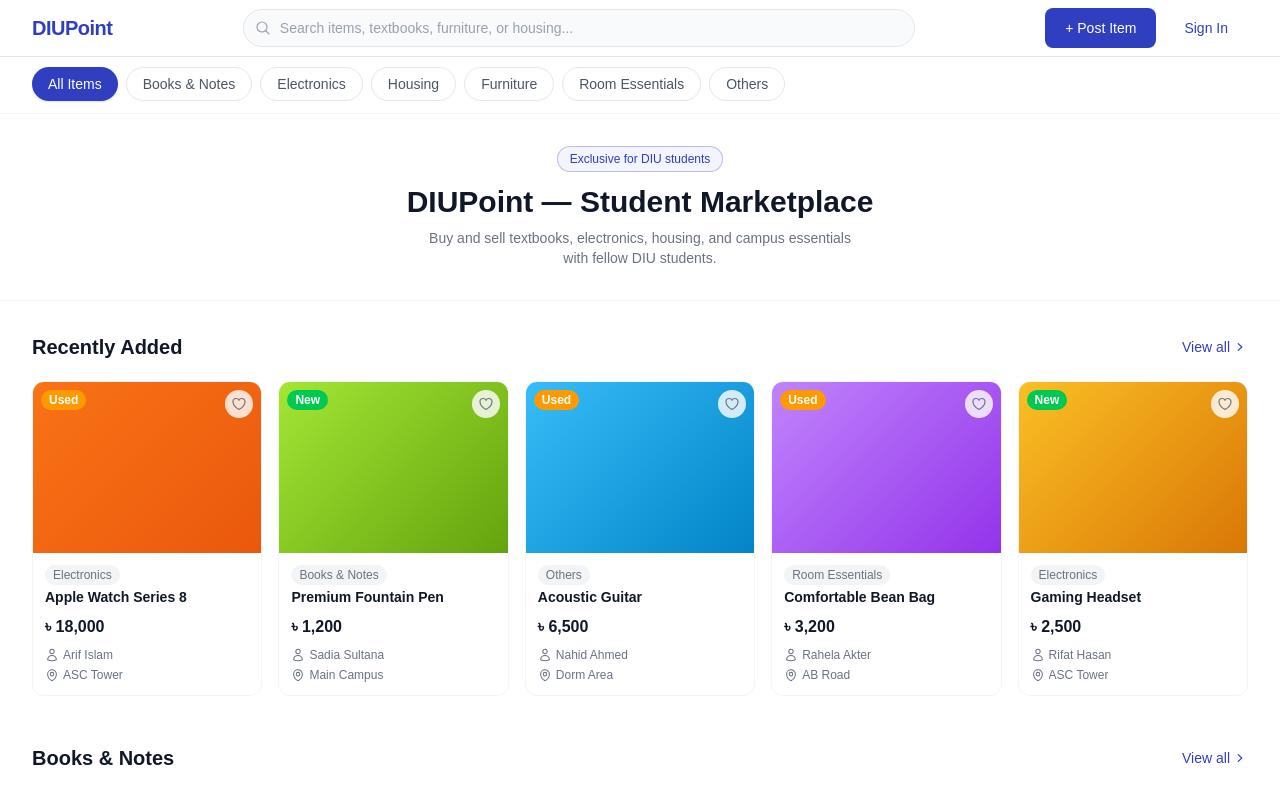
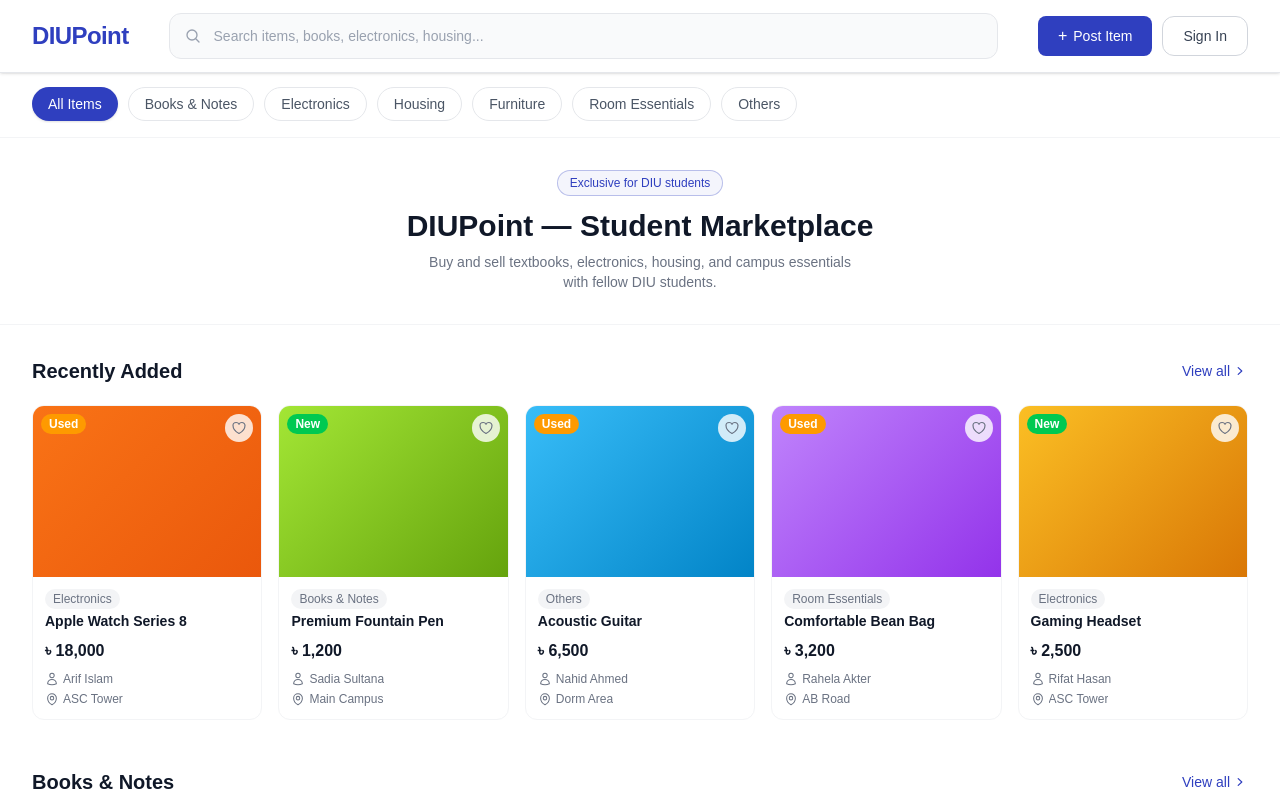
Before and after one commit to wsjishan/diupoint, a Next.js app in the folder apps/web/: page / in a window 1280 px wide. Shown: the top 791 px of the page. Built offline with nearby package versions, Linux system fonts and the light colour scheme.

Commit message:
feat: enhance navbar and category filter styling for improved UI experience

```diff
--- a/apps/web/src/components/layout/category-filter.tsx
+++ b/apps/web/src/components/layout/category-filter.tsx
@@ -9,9 +9,9 @@ export default function CategoryFilter() {
   const [active, setActive] = useState('all');
 
   return (
-    <div className="w-full border-b border-gray-100 bg-white py-2.5">
+    <div className="w-full border-b border-gray-100 bg-white py-3.5">
       <Container>
-        <div className="scrollbar-hide flex gap-2 overflow-x-auto pb-0.5">
+        <div className="scrollbar-hide flex gap-2.5 overflow-x-auto pb-0.5">
           {CATEGORIES.map((cat) => (
             <CategoryChip
               key={cat.id}
--- a/apps/web/src/components/layout/navbar.tsx
+++ b/apps/web/src/components/layout/navbar.tsx
@@ -6,28 +6,28 @@ import Container from '@/components/ui/container';
 
 export default function Navbar() {
   return (
-    <header className="sticky top-0 z-50 w-full border-b border-gray-200 bg-white">
+    <header className="sticky top-0 z-50 w-full border-b border-gray-200 bg-white/95 shadow-sm backdrop-blur-sm">
       <Container>
-        <div className="flex h-14 items-center gap-3 sm:gap-4">
+        <div className="flex h-18 items-center gap-6 sm:gap-10">
           {/* Logo */}
           <Link
             href="/"
             className="flex shrink-0 items-center"
           >
-            <span className="text-xl font-bold tracking-tight text-[#2F3FBF]">
+            <span className="text-2xl font-black tracking-tight text-[#2F3FBF]">
               DIUPoint
             </span>
           </Link>
 
           {/* Search bar */}
-          <div className="relative mx-auto w-full max-w-2xl flex-1">
-            <div className="pointer-events-none absolute inset-y-0 left-3 flex items-center">
+          <div className="relative w-full flex-1">
+            <div className="pointer-events-none absolute inset-y-0 left-4 flex items-center">
               <svg
                 xmlns="http://www.w3.org/2000/svg"
                 viewBox="0 0 24 24"
                 fill="none"
                 stroke="currentColor"
-                strokeWidth={1.75}
+                strokeWidth={2}
                 className="h-4 w-4 text-gray-400"
               >
                 <path
@@ -39,20 +39,26 @@ export default function Navbar() {
             </div>
             <input
               type="search"
-              placeholder="Search items, textbooks, furniture, or housing..."
-              className="w-full rounded-full border border-gray-200 bg-gray-50 py-2 pl-9 pr-4 text-sm text-gray-900 placeholder-gray-400 outline-none transition focus:border-[#2F3FBF] focus:bg-white focus:ring-2 focus:ring-[#2F3FBF]/20"
+              placeholder="Search items, books, electronics, housing..."
+              className="w-full rounded-xl border border-gray-200 bg-gray-50 py-3 pl-11 pr-5 text-sm text-gray-900 placeholder-gray-400 outline-none transition-all duration-150 focus:border-[#2F3FBF]/40 focus:bg-white focus:ring-2 focus:ring-[#2F3FBF]/10"
             />
           </div>
 
           {/* Actions */}
-          <div className="flex shrink-0 items-center gap-2">
+          <div className="flex shrink-0 items-center gap-2.5">
             <Button
               variant="primary"
-              className="hidden sm:inline-flex"
+              className="hidden h-10 gap-1.5 px-5 text-sm sm:inline-flex"
             >
-              + Post Item
+              <span className="text-base font-light leading-none">+</span>
+              Post Item
             </Button>
-            <Button variant="ghost">Sign In</Button>
+            <button
+              type="button"
+              className="flex h-10 items-center rounded-xl border border-gray-300 px-4 text-sm font-medium text-gray-700 transition-all hover:border-[#2F3FBF]/40 hover:bg-[#2F3FBF]/5 hover:text-[#2F3FBF] focus:outline-none focus-visible:ring-2 focus-visible:ring-[#2F3FBF] focus-visible:ring-offset-2 sm:px-5"
+            >
+              Sign In
+            </button>
           </div>
         </div>
       </Container>
```
